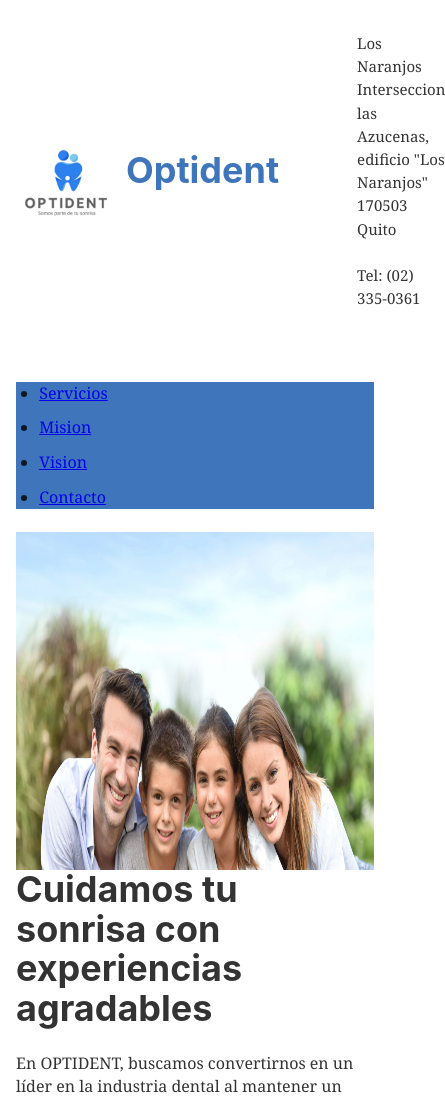
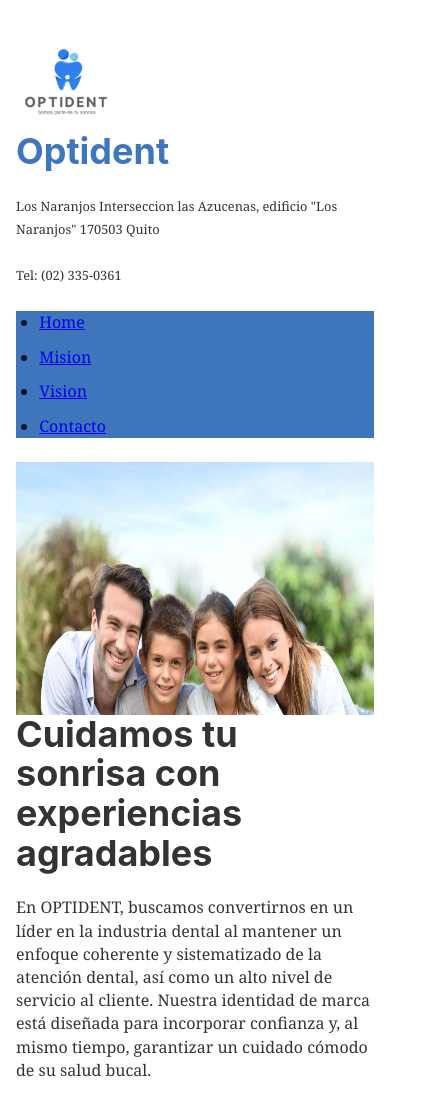
Before and after one commit to f3ar161/OptidentDevelop, a Gatsby site: page / in a window 390 px wide. Shown: the top 1100 px of the page, 445 px wide, since content can reach past the window. Built offline with nearby package versions, Linux system fonts and the light colour scheme; Gatsby itself is replaced by a stand-in of ours.

Commit message:
Media update

```diff
--- a/src/components/header.js
+++ b/src/components/header.js
@@ -42,7 +42,7 @@ const Header = ({ siteTitle }) => {
              <nav>
                  <ul className={headerStyle.navList}>
                      <li className={headerStyle.navListLi}>
-                         <Link className={headerStyle.navItem} activeClassName={headerStyle.activeNavItem} to="/servicios/">Servicios</Link>
+                         <Link className={headerStyle.navItem} activeClassName={headerStyle.activeNavItem} to="/">Home</Link>
                      </li>
                      <li className={headerStyle.navListLi}>
                          <Link className={headerStyle.navItem} activeClassName={headerStyle.activeNavItem} to="/mision/">Mision</Link>
--- a/src/components/header.module.scss
+++ b/src/components/header.module.scss
@@ -34,7 +34,7 @@
   width: 20vw;
 }
 .headerDir{
-  font-size: 15px;
+  font-size: 0.8rem;
 }
 
 .nav-item{
@@ -61,3 +61,22 @@
 .nav-list-li{
   margin: auto 1rem;
 }
+
+@media only screen and (max-width: 480px) {
+  .headerSeparator{
+    display: none;
+  }
+
+  .headerDivStyle {
+    padding: 1rem 0 0rem;
+    display: block;
+    align-content: center;
+  }
+  .headerDir{
+    font-size: 0.8rem;
+  }
+  .nav-list-li{
+    margin: 0.8rem 0.5rem;
+    padding-left: 0.3rem;
+  }
+}
--- a/src/components/index.module.scss
+++ b/src/components/index.module.scss
@@ -27,3 +27,10 @@
 .active-link{
   color: #333333;
 }
+@media only screen and (max-width: 480px) {
+  .bg{
+    background-image: url("../images/background.jpg");
+    background-size: 100% 100%;
+    height: 30vh;
+  }
+}
```
